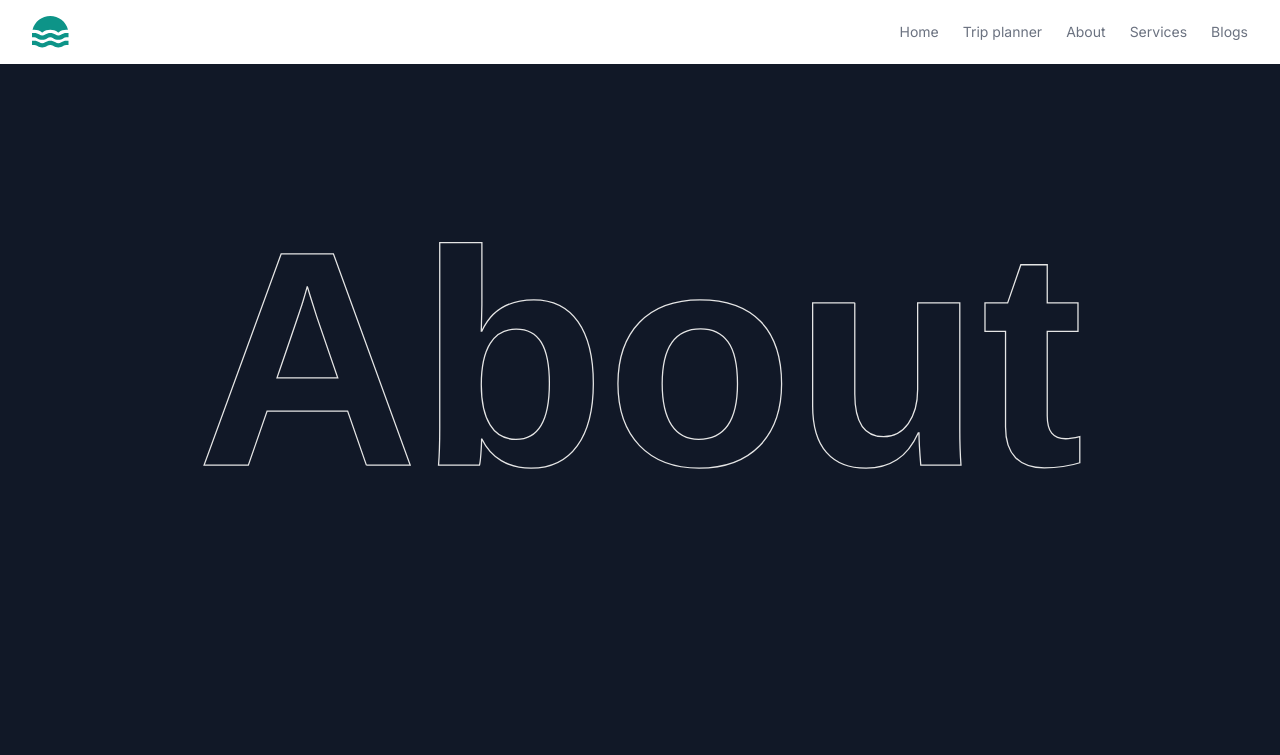
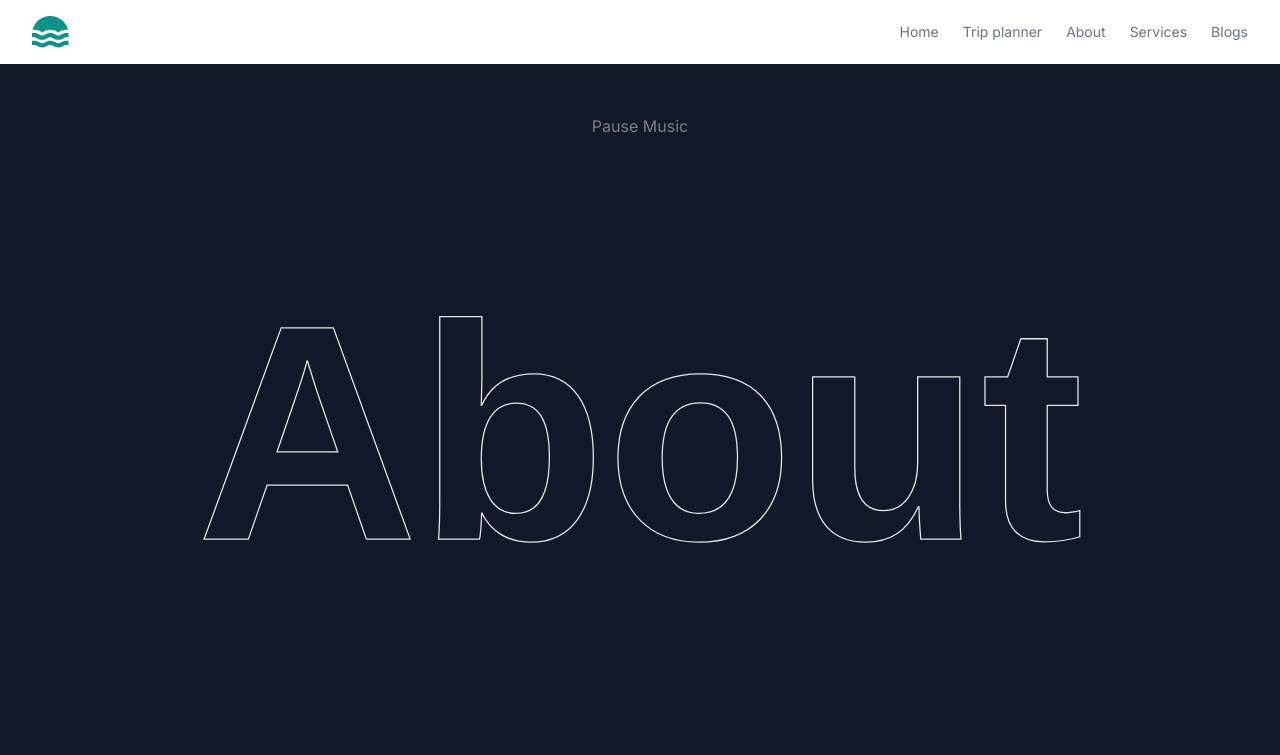
Before and after one commit to Kvj-Harsha/travel-hub, a Next.js app: page /About in a window 1280 px wide. Shown: the top 755 px of the page. Built offline with nearby package versions, Linux system fonts and the light colour scheme; no server answers.

Commit message:
Added Audio Componet -> /Audio page has been created -> in /About <Music/> has been embeded

```diff
--- a/app/About/page.js
+++ b/app/About/page.js
@@ -5,12 +5,14 @@ import { TextHoverEffectDemo } from '../_components/greattext';
 import Procard from '../_components/Procard';
 import Newcard from '../_components/Newcard';
 
+import Music from '../_components/Music'
+
 function About() {
   return (
     <div className="bg-gray-900 text-white">
       {/* Header */}
       <Headerdarknext />
-
+      <Music/>
       {/* Hover Effect Text */}
       <TextHoverEffectDemo />
 
--- /dev/null
+++ b/app/Audio/page.js
@@ -0,0 +1,12 @@
+import React from 'react'
+import Music from '../_components/Music'
+
+function Audio() {
+  return (
+    <div>
+      <Music/>
+    </div>
+  )
+}
+
+export default Audio
--- /dev/null
+++ b/app/_components/Music.js
@@ -0,0 +1,50 @@
+"use client"
+import { useEffect, useRef, useState } from "react";
+
+export default function Home() {
+  const [isPlaying, setIsPlaying] = useState(false);
+  const audioRef = useRef(null);
+
+  useEffect(() => {
+    if (audioRef.current) {
+      const playAudio = async () => {
+        try {
+          await audioRef.current.play();
+          setIsPlaying(true);
+        } catch (error) {
+          console.warn("Autoplay blocked. Waiting for user interaction.");
+        }
+      };
+      playAudio();
+    }
+  }, []);
+
+  const handlePlay = () => {
+    if (audioRef.current) {
+      audioRef.current.play();
+      setIsPlaying(true);
+    }
+  };
+
+  const handlePause = () => {
+    if (audioRef.current) {
+      audioRef.current.pause();
+      setIsPlaying(false);
+    }
+  };
+
+  return (
+    <div style={{ color: "grey" ,textAlign: "center", marginTop: "50px" }}>
+      <button onClick={isPlaying ? handlePause : handlePlay}>
+        {isPlaying ? "Pause Music" : "Play Music"}
+      </button>
+      {/* Audio element */}
+      <audio
+        ref={audioRef}
+        src="/audio.mp3" // Replace with your music file
+        preload="auto"
+        loop
+      />
+    </div>
+  );
+}
```
Also changed, not shown: 1 other file (tests, documents, lock files or other folders).
